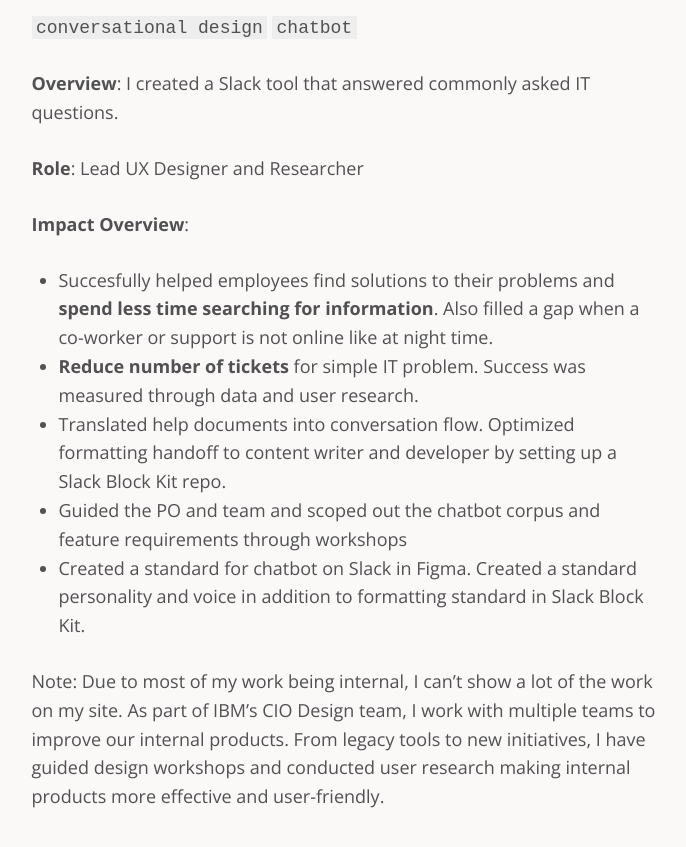
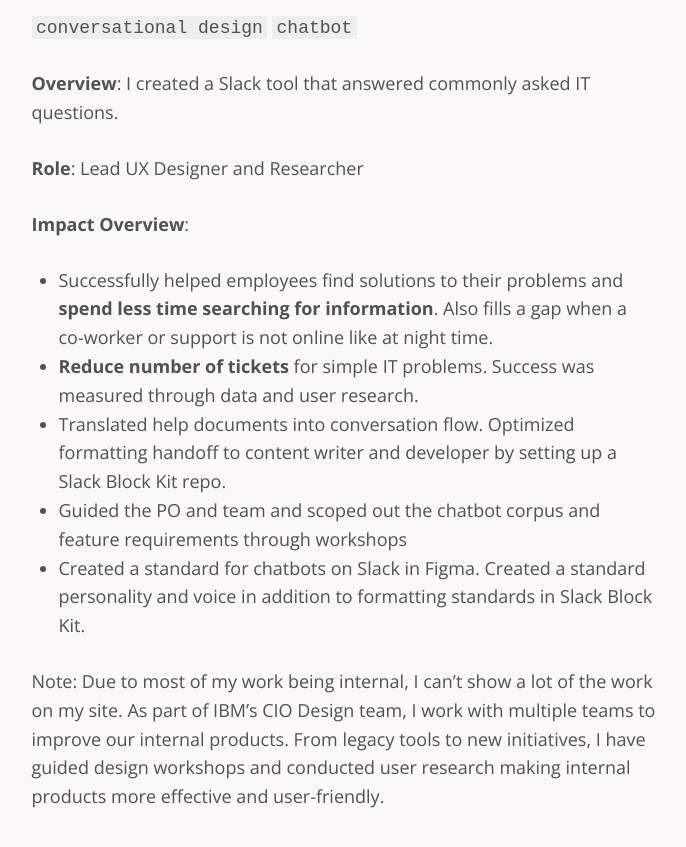
Before and after one commit to wailingwombat/wailingwombat.github.io, a Jekyll site: the page built from projects/ibm-itsupport.md, in a window 1280 px wide, cut to the strip 652-1553 px from the top of the page. Shown: the top 847 px of the strip, without its empty margins (296-982 px from the left). Built offline with Jekyll 4.4.1, drawn with Linux system fonts in a browser that asks for light colours.

Commit message:
Update ibm-itsupport.md

```diff
--- a/projects/ibm-itsupport.md
+++ b/projects/ibm-itsupport.md
@@ -13,10 +13,10 @@ title: IT Support Chatbot
 **Role**: Lead UX Designer and Researcher
 
 **Impact Overview**:
-- Succesfully helped employees find solutions to their problems and **spend less time searching for information**. Also filled a gap when a co-worker or support is not online like at night time.
-- **Reduce number of tickets** for simple IT problem. Success was measured through data and user research.
+- Successfully helped employees find solutions to their problems and **spend less time searching for information**. Also fills a gap when a co-worker or support is not online like at night time.
+- **Reduce number of tickets** for simple IT problems. Success was measured through data and user research.
 - Translated help documents into conversation flow. Optimized formatting handoff to content writer and developer by setting up a Slack Block Kit repo.
 - Guided the PO and team and scoped out the chatbot corpus and feature requirements through workshops
-- Created a standard for chatbot on Slack in Figma. Created a standard personality and voice in addition to formatting standard in Slack Block Kit.
+- Created a standard for chatbots on Slack in Figma. Created a standard personality and voice in addition to formatting standards in Slack Block Kit.
 
 Note: Due to most of my work being internal, I can't show a lot of the work on my site. As part of IBM's CIO Design team, I work with multiple teams to improve our internal products. From legacy tools to new initiatives, I have guided design workshops and conducted user research making internal products more effective and user-friendly.
```
